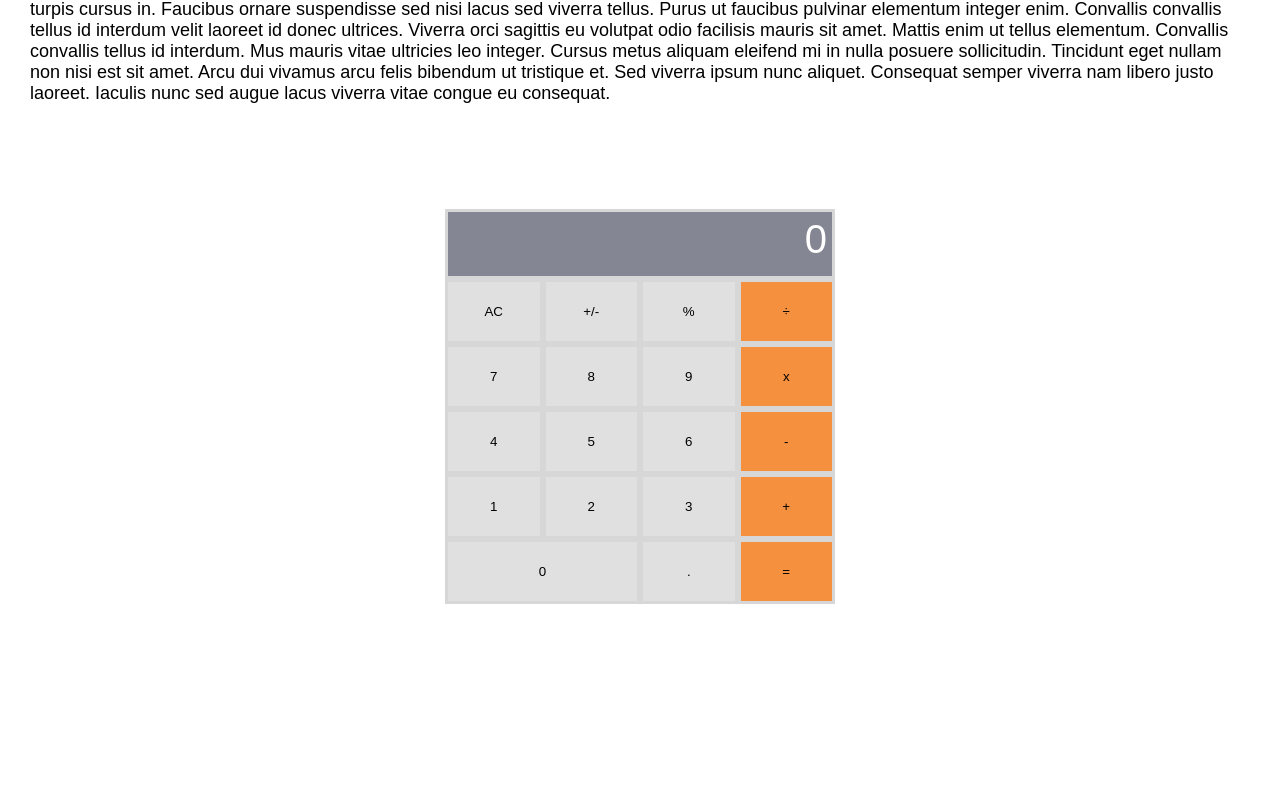
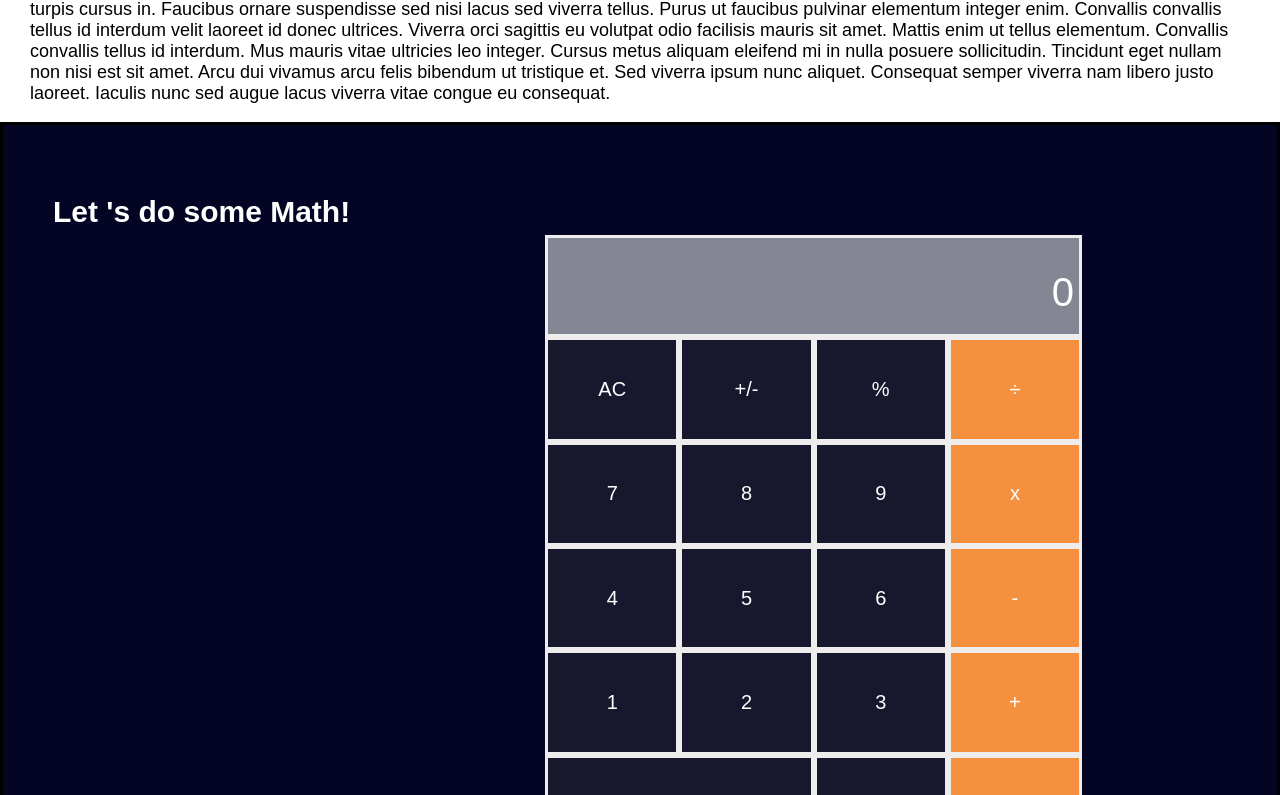
Before and after one commit to AdornChoga/Math_Magicians, a React (Create React App) app: page / in a window 1280 px wide. Shown: the part 385-1180 px from the top of the page. Built offline with nearby package versions, Linux system fonts and the light colour scheme.

Commit message:
Style calculator page

```diff
--- a/src/components/Calculator.js
+++ b/src/components/Calculator.js
@@ -68,6 +68,8 @@ const Calculator = () => {
     }
   };
   return (
+    <div className="calc-page-container">
+      <h1>Let &apos;s do some Math!</h1>
       <ul className="grid-container">
         <li id="display">
           <span id="expression" />
@@ -93,6 +95,8 @@ const Calculator = () => {
         <Button buttonValue="." eventHandler={handleClicks} />
         <Button buttonValue="=" eventHandler={handleClicks} />
       </ul>
+    </div>
+
   );
 };
 
--- a/src/stylesheets/Calculator.css
+++ b/src/stylesheets/Calculator.css
@@ -8,33 +8,48 @@ body {
   font-family: sans-serif;
 }
 
+.calc-page-container {
+  display: flex;
+  border: solid;
+  padding-top: 5rem;
+  height: 100vh;
+  background-color: rgb(4, 4, 37);
+}
+
+.calc-page-container h1 {
+  padding-left: 5rem;
+  font-size: 3rem;
+  color: white;
+}
+
 .grid-container {
   display: grid;
   grid-template-columns: 1fr 1fr 1fr 1fr;
-  max-width: 40rem;
+  width: 50%;
   margin-inline: auto;
-  margin-top: 10rem;
-  padding: 0.5rem;
   list-style: none;
+  padding: 5rem;
 }
 
 .grid-container li {
-  border: solid #d7d7d7;
+  border: solid  #eeecec;
   padding: 0;
   text-align: center;
-  font-size: 1.5rem;
 }
 
 .grid-container button {
-  display: inline;
-  padding: 2.2rem 1rem;
+  padding: 2.8rem 1rem;
   border: none;
   width: 100%;
-  background-color: #e0e0e0;
+  height: 100%;
+  background-color: rgb(23, 23, 46);
+  font-size: 2rem;
+  color: white;
+  font-family: sans-serif;
 }
 
 .grid-container button:hover {
-  background-color: #f8f7f7;
+  background-color: #858694;
 }
 
 .grid-container button:active {
@@ -62,20 +77,19 @@ body {
   text-align: right;
   color: white;
   font-size: 3rem;
-  height: 7rem;
   padding-right: 0.5rem;
 }
 
 #expression {
-  margin-top: 0.5rem;
-  margin-right: 0.5rem;
+  margin: 0.2rem;
   display: block;
+  height: 2rem;
   font-size: 1.8rem;
   color: orange;
 }
 
 #number-input {
-  margin-top: 0.2rem;
+  margin-top: 1rem;
   display: block;
   font-size: 4rem;
 }
```
Lines whose indentation alone changed are shown as unchanged.
